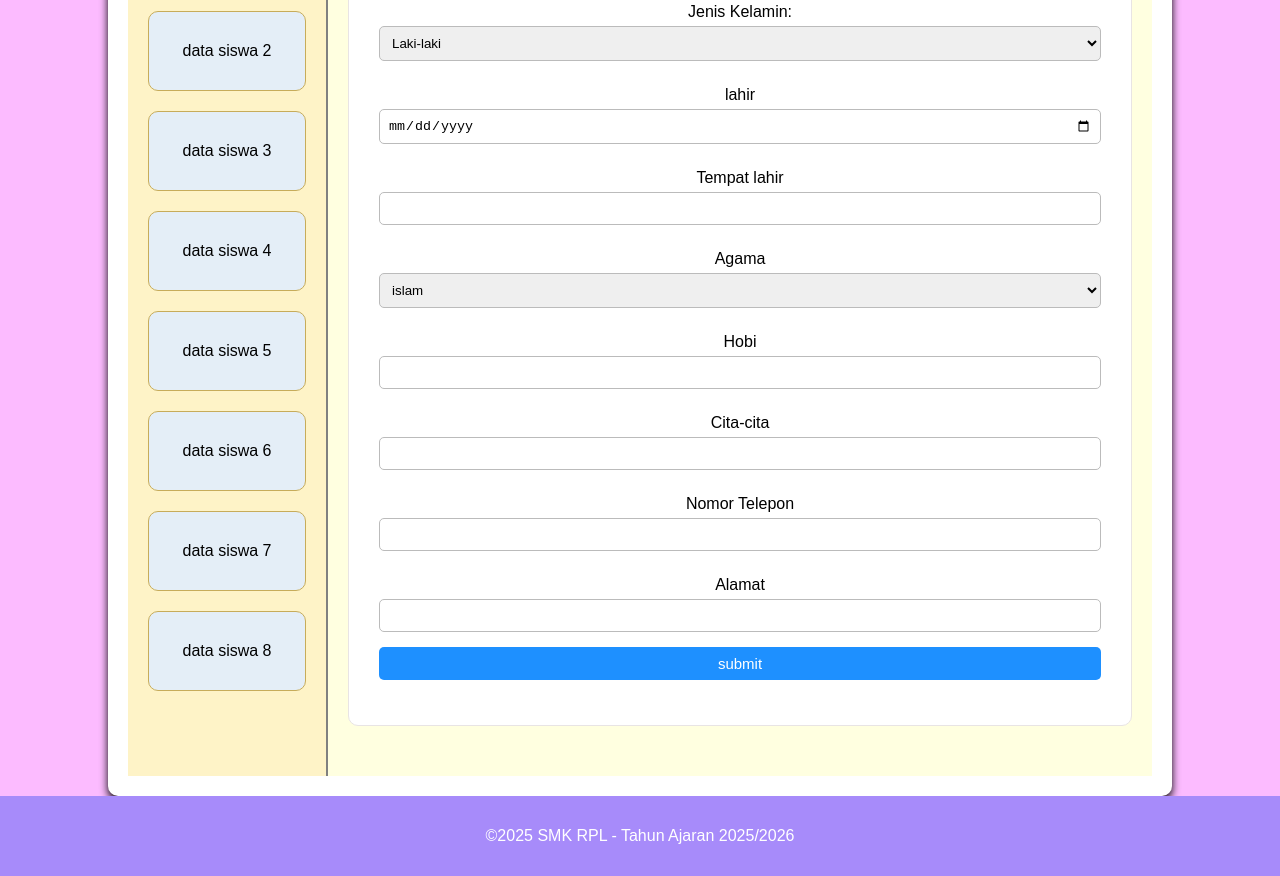
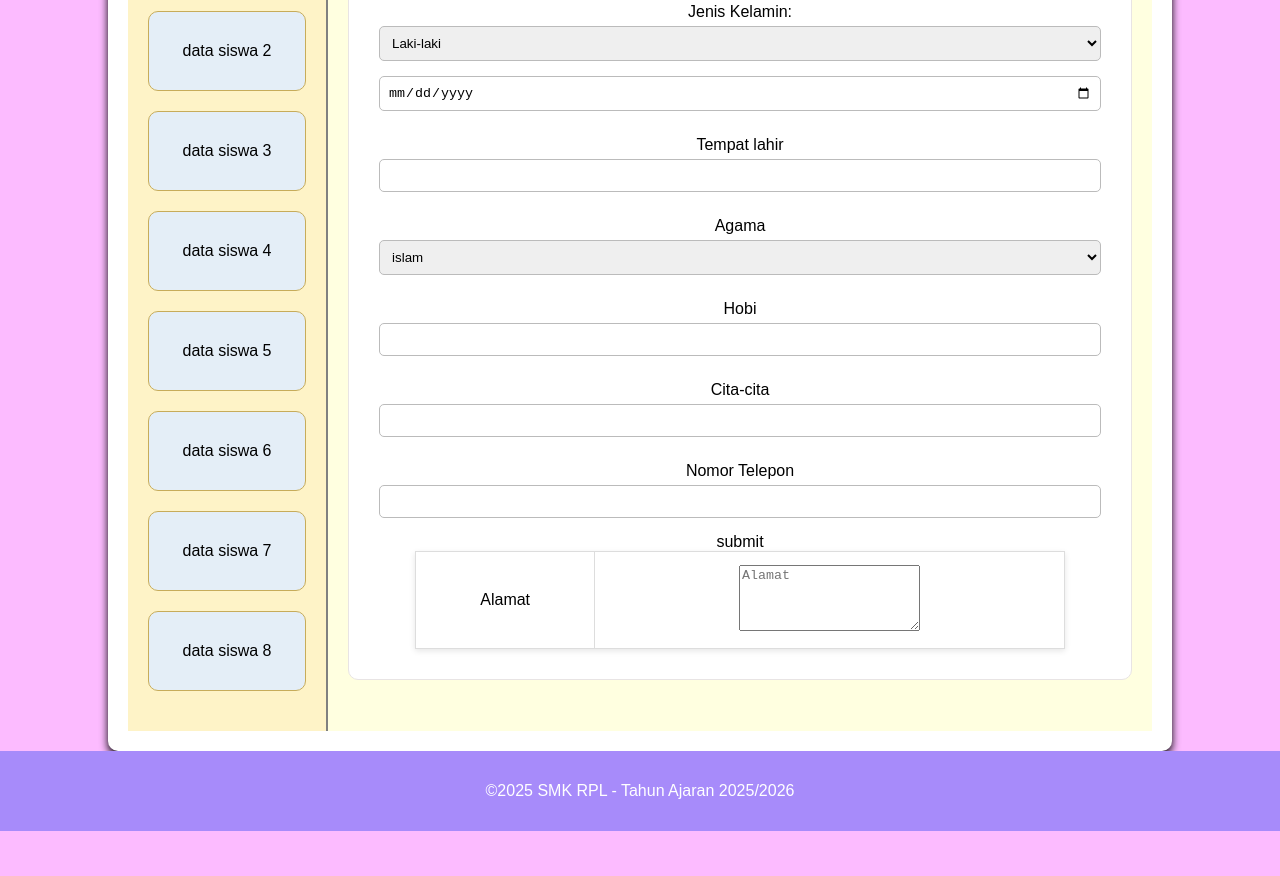
Before and after one commit to anggraeni234/STSGANJIL2025, a plain HTML site: page index.html in a window 1280 px wide. Shown: the part 339-1215 px from the top of the page. After the commit the page ends 1170 px from the top, so only its background shows below. Drawn offline with Linux system fonts and the light colour scheme.

Commit message:
update index.html

```diff
--- a/index.html
+++ b/index.html
@@ -84,7 +84,7 @@
         <option value="">Laki-laki</option>
         <option value="">Perempuan
         </option>
-      </select>
+        <
       <label for="">lahir
       </label>
       <input type="date" name="lahir" id="">
@@ -106,9 +106,14 @@
    <input type="Cita" name="Cita" id="">
          <label for="">Nomor Telepon</label>
    <input type="Nomor" name="Telepon" id="">
-   <label for="">Alamat </label>
-   <input type="Alamat" name="Alamat" id="">
+   <t
+
+
       <button type="submit">submit</button>
+      <td>Alamat </td>
+
+
+      <td><textarea rows="4" placeholder="Alamat"></textarea></td>
       </form>
       </table>
     </div>
```
